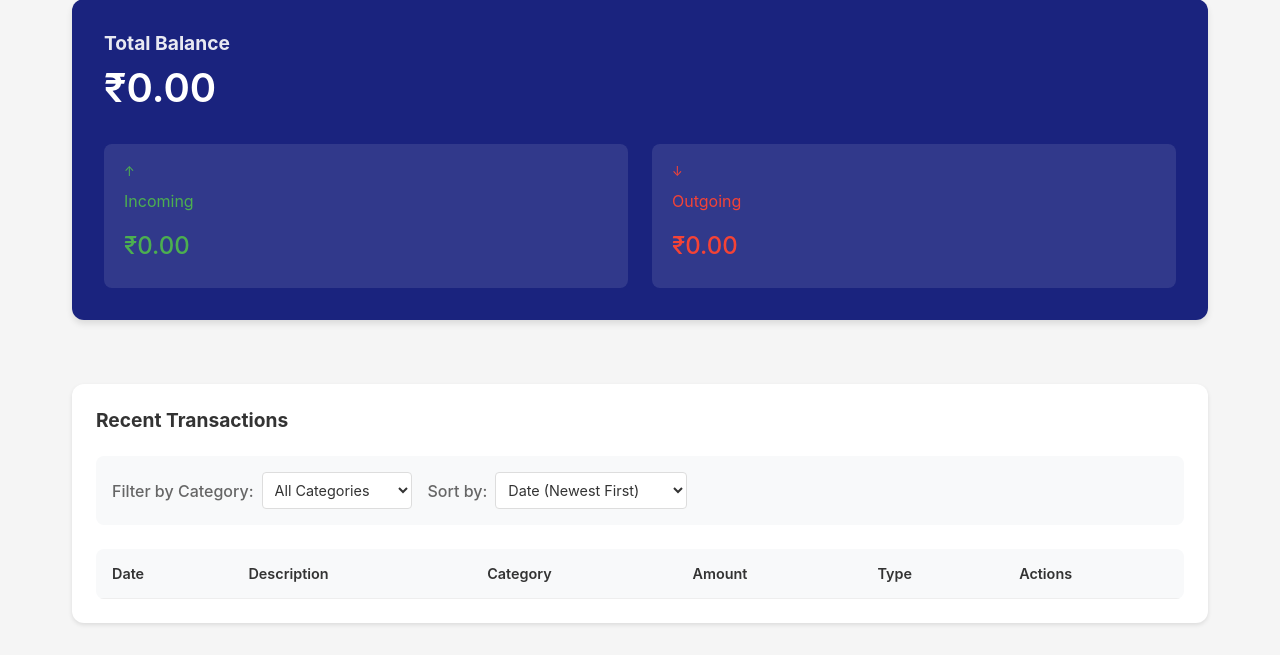
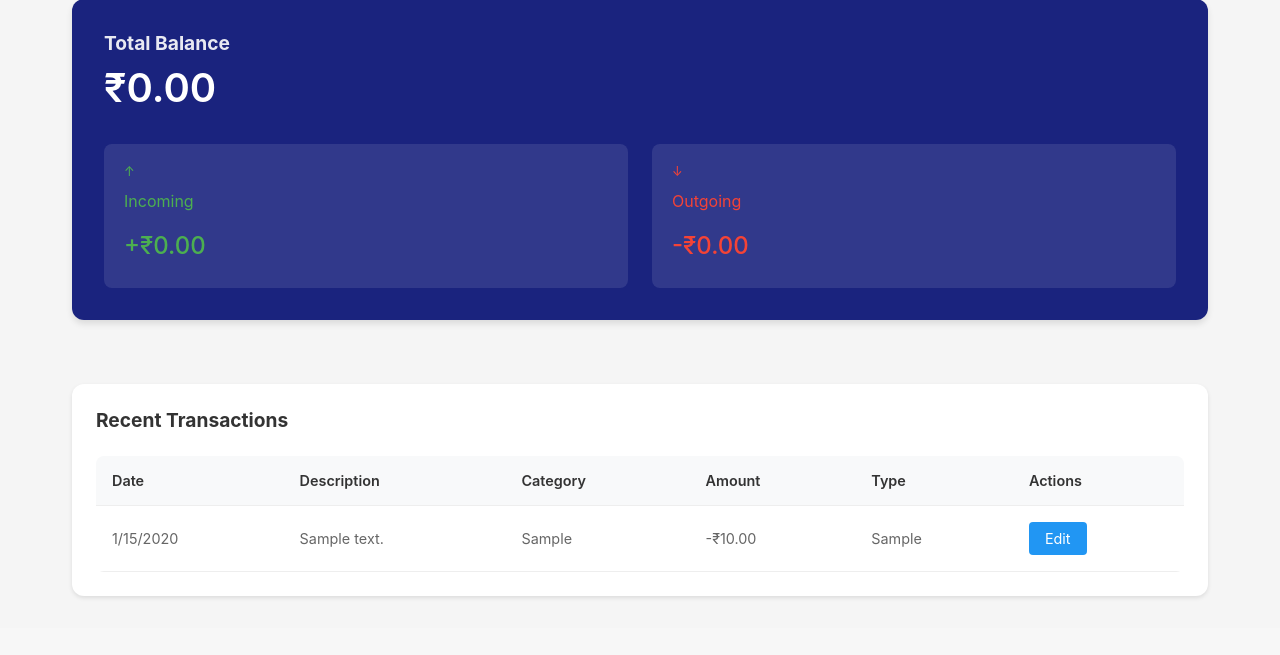
Before and after one commit to varshini-1396/Expense-Tracker-and-Splitter, a Flask app: page / in a window 1280 px wide. Shown: the part 189-844 px from the top of the page. After the commit the page ends 787 px from the top, so only its background shows below. Run offline with Flask 3, Linux system fonts and the light colour scheme; a user stored in the database is signed in; tables that the repository leaves empty hold one stand-in row (values such as "Sample post"); data that the repository does not hold is empty.

Commit message:
Remove filter section from index.html and corresponding styles from styles.css to streamline the transactions list interface. Update transaction fetching logic to handle empty states and ensure total balances default to zero when data is unavailable.

```diff
--- a/static/styles.css
+++ b/static/styles.css
@@ -369,38 +369,6 @@
     font-size: 1.2rem;
 }
 
-/* Filter Section Styles */
-.filter-section {
-    display: flex;
-    gap: 1rem;
-    margin-bottom: 1.5rem;
-    padding: 1rem;
-    background-color: #f8f9fa;
-    border-radius: 8px;
-}
-
-.filter-group {
-    display: flex;
-    align-items: center;
-    gap: 0.5rem;
-}
-
-.filter-group label {
-    color: #666;
-    font-weight: 500;
-    white-space: nowrap;
-}
-
-.filter-group select {
-    padding: 0.5rem;
-    border: 1px solid #ddd;
-    border-radius: 4px;
-    background-color: white;
-    color: #333;
-    font-size: 0.9rem;
-    min-width: 150px;
-}
-
 /* Table Styles */
 table {
     width: 100%;
@@ -444,19 +412,6 @@
 
 /* Mobile Responsive Styles */
 @media (max-width: 768px) {
-    .filter-section {
-        flex-direction: column;
-        gap: 0.5rem;
-    }
-
-    .filter-group {
-        width: 100%;
-    }
-
-    .filter-group select {
-        width: 100%;
-    }
-
     table {
         display: block;
         overflow-x: auto;
--- a/templates/index.html
+++ b/templates/index.html
@@ -44,33 +44,6 @@
             <!-- Transactions List -->
             <div class="transactions-list">
                 <h3>Recent Transactions</h3>
-                <div class="filter-section">
-                    <div class="filter-group">
-                        <label for="category-filter">Filter by Category:</label>
-                        <select id="category-filter" onchange="filterTransactions()">
-                            <option value="">All Categories</option>
-                            <option value="Food">Food</option>
-                            <option value="Transport">Transport</option>
-                            <option value="Rent">Rent</option>
-                            <option value="Utilities">Utilities</option>
-                            <option value="Shopping">Shopping</option>
-                            <option value="Entertainment">Entertainment</option>
-                            <option value="Healthcare">Healthcare</option>
-                            <option value="Other">Other</option>
-                        </select>
-                    </div>
-                    <div class="filter-group">
-                        <label for="sort-by">Sort by:</label>
-                        <select id="sort-by" onchange="filterTransactions()">
-                            <option value="date-desc">Date (Newest First)</option>
-                            <option value="date-asc">Date (Oldest First)</option>
-                            <option value="amount-desc">Amount (Highest First)</option>
-                            <option value="amount-asc">Amount (Lowest First)</option>
-                            <option value="category">Category</option>
-                            <option value="type">Type</option>
-                        </select>
-                    </div>
-                </div>
                 <table>
                     <thead>
                         <tr>
@@ -169,17 +142,23 @@
         document.addEventListener('DOMContentLoaded', loadTransactions);
 
         function loadTransactions() {
-            fetch('/api/stats')
+            fetch('/api/transactions')
                 .then(response => response.json())
                 .then(data => {
-                    updateTransactionsList(data.recent_transactions);
+                    updateTransactionsList(data);
                     updateBalances(data);
-                });
+                })
+                .catch(error => console.error('Error loading transactions:', error));
         }
 
         function updateTransactionsList(transactions) {
             const tbody = document.getElementById('transactions-table');
             tbody.innerHTML = '';
+
+            if (!transactions || transactions.length === 0) {
+                tbody.innerHTML = '<tr><td colspan="6" style="text-align: center;">No transactions found</td></tr>';
+                return;
+            }
 
             transactions.forEach(t => {
                 const row = document.createElement('tr');
@@ -202,9 +181,9 @@
         }
 
         function updateBalances(data) {
-            const totalBalance = data.total_balance;
-            const totalIncoming = data.total_incoming;
-            const totalOutgoing = data.total_outgoing;
+            const totalBalance = data.total_balance || 0;
+            const totalIncoming = data.total_incoming || 0;
+            const totalOutgoing = data.total_outgoing || 0;
 
             document.getElementById('total-balance').textContent = `₹${totalBalance.toFixed(2)}`;
             document.getElementById('total-incoming').textContent = `+₹${totalIncoming.toFixed(2)}`;
@@ -306,50 +285,6 @@
                 loadTransactions();
             });
         }
-
-        function filterTransactions() {
-            fetch('/api/transactions')
-                .then(response => response.json())
-                .then(transactions => {
-                    const categoryFilter = document.getElementById('category-filter').value;
-                    const sortBy = document.getElementById('sort-by').value;
-
-                    // Apply category filter
-                    let filteredTransactions = transactions;
-                    if (categoryFilter) {
-                        filteredTransactions = transactions.filter(t => t.category === categoryFilter);
-                    }
-
-                    // Apply sorting
-                    filteredTransactions.sort((a, b) => {
-                        const getEffectiveAmount = (transaction) => {
-                            return transaction.type === 'incoming' ? transaction.amount : -transaction.amount;
-                        };
-
-                        switch (sortBy) {
-                            case 'date-desc':
-                                return new Date(b.date) - new Date(a.date);
-                            case 'date-asc':
-                                return new Date(a.date) - new Date(b.date);
-                            case 'amount-desc':
-                                return getEffectiveAmount(b) - getEffectiveAmount(a);
-                            case 'amount-asc':
-                                return getEffectiveAmount(a) - getEffectiveAmount(b);
-                            case 'category':
-                                const catA = a.category || 'Uncategorized';
-                                const catB = b.category || 'Uncategorized';
-                                return catA.localeCompare(catB);
-                            case 'type':
-                                return a.type.localeCompare(b.type);
-                            default:
-                                return 0;
-                        }
-                    });
-
-                    updateTransactionsList(filteredTransactions);
-                    updateBalances(transactions); // Keep total balances unchanged
-                });
-        }
     </script>
 </body>
 </html>
```
